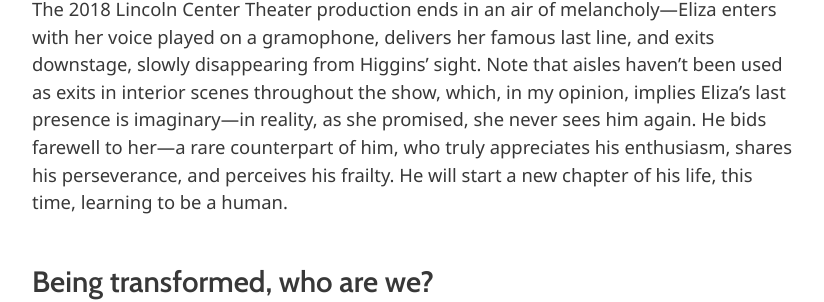
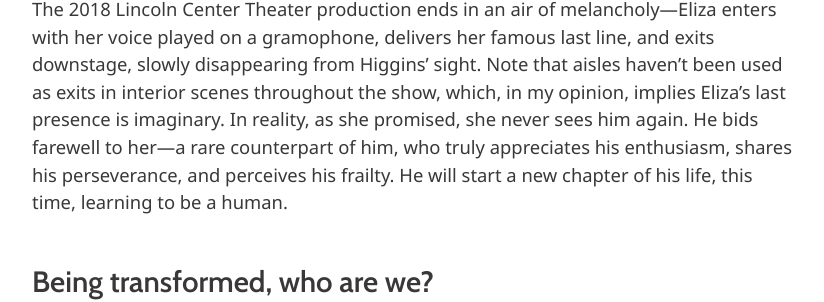
Before and after one commit to laskaux/laskaux.github.io, a Jekyll site: the page built from _posts/2018-12-09-my-fair-lady.md, in a window 1280 px wide and 900 px high, scrolled down 4036 px. Shown: the part 264-566 px from the top of the window, without its empty margins (224-1048 px from the left). Built offline with Jekyll 4.4.1, drawn with Linux system fonts in a browser that asks for light colours; nearby versions of some CDN libraries.

Commit message:
remove em dash

```diff
--- a/_posts/2018-12-09-my-fair-lady.md
+++ b/_posts/2018-12-09-my-fair-lady.md
@@ -72,7 +72,7 @@ His contentious beliefs are challenged by Eliza. He can’t understand why the g
 
 At Mrs. Higgins’ place, he is defeated by the new Lady Eliza. He encounters his own coldness and arrogance. He is told how hurtful his words and deeds can be, and that he plays nothing but a replaceable role to any living creature. Yet he has no choice but to confess—acknowledging the truth complies with his values more than pretending to be deaf.
 
-The 2018 Lincoln Center Theater production ends in an air of melancholy—Eliza enters with her voice played on a gramophone, delivers her famous last line, and exits downstage, slowly disappearing from Higgins’ sight. Note that aisles haven’t been used as exits in interior scenes throughout the show, which, in my opinion, implies Eliza’s last presence is imaginary—in reality, as she promised, she never sees him again. He bids farewell to her—a rare counterpart of him, who truly appreciates his enthusiasm, shares his perseverance, and perceives his frailty. He will start a new chapter of his life, this time, learning to be a human.<br /><br />
+The 2018 Lincoln Center Theater production ends in an air of melancholy—Eliza enters with her voice played on a gramophone, delivers her famous last line, and exits downstage, slowly disappearing from Higgins’ sight. Note that aisles haven’t been used as exits in interior scenes throughout the show, which, in my opinion, implies Eliza’s last presence is imaginary. In reality, as she promised, she never sees him again. He bids farewell to her—a rare counterpart of him, who truly appreciates his enthusiasm, shares his perseverance, and perceives his frailty. He will start a new chapter of his life, this time, learning to be a human.<br /><br />
 
 
 ## Being transformed, who are we?
```
